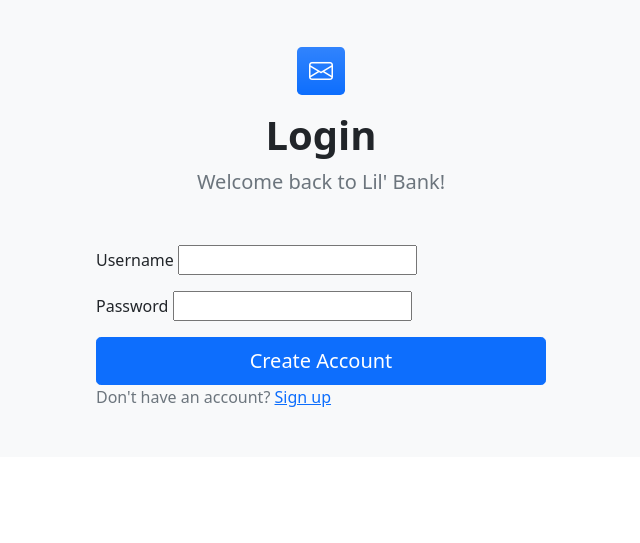
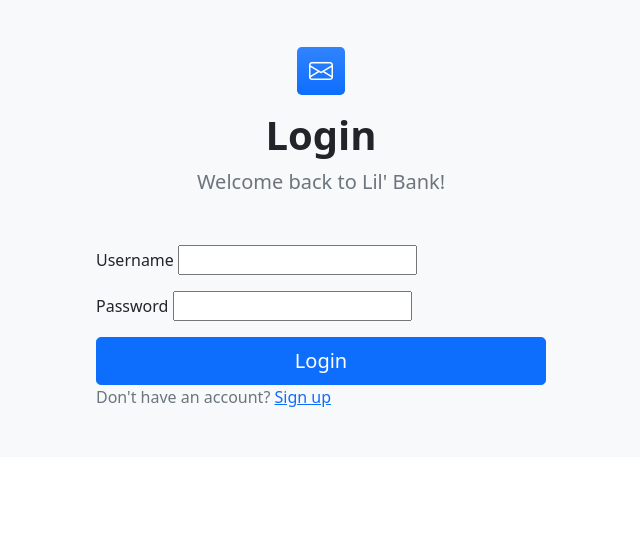
Before and after one commit to dat-adi/lil_bank, a Django app: template lil_bank/accounts/templates/accounts/login.html in a window 1280 px wide. Shown: the part 105-648 px from the top of the page, without its empty margins (319-959 px from the left). Run offline with Django 4.2, Linux system fonts and the light colour scheme; the template is opened without the code that fills it, so the values that code supplies are empty, except form fields; tables that the repository leaves empty hold one stand-in row (values such as "Sample post"); form fields are guessed from the names that the template uses.

Commit message:
fix: Login Page button
Changed the text of the login button to "Login". Also, routed the Learn
More button on the landing page to the About page.

```diff
--- a/lil_bank/accounts/templates/accounts/login.html
+++ b/lil_bank/accounts/templates/accounts/login.html
@@ -22,7 +22,7 @@
                             {{ form.password }}
                         </div>
                         <!-- Submit Button-->
-                        <div class="d-grid"><button class="btn btn-primary btn-lg" id="submitButton" type="submit">Create Account</button></div>
+                        <div class="d-grid"><button class="btn btn-primary btn-lg" id="submitButton" type="submit">Login</button></div>
                     </form>
                     <p class="text-muted mb-0">Don't have an account? <a href="{% url 'accounts:signup' %}">Sign up</a></p>
                 </div>
--- a/lil_bank/dashboard/templates/dashboard/landing_page.html
+++ b/lil_bank/dashboard/templates/dashboard/landing_page.html
@@ -10,7 +10,7 @@
                     <p class="lead fw-normal text-white-50 mb-4">Because we care when the world don't.</p>
                     <div class="d-grid gap-3 d-sm-flex justify-content-sm-center justify-content-xl-start">
                         <a class="btn btn-primary btn-lg px-4 me-sm-3" href="#features">Get Started</a>
-                        <a class="btn btn-outline-light btn-lg px-4" href="#!">Learn More</a>
+                        <a class="btn btn-outline-light btn-lg px-4" href="about">Learn More</a>
                     </div>
                 </div>
             </div>
```
